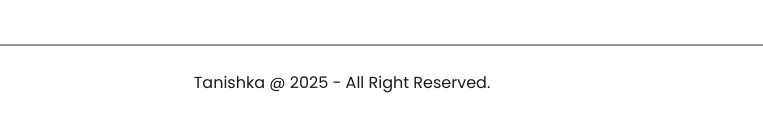
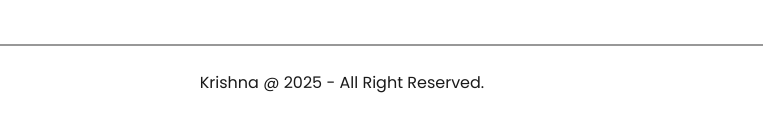
Before and after one commit to tanishkaverma43/ShineCart-Admin, a React (Create React App) app: page /addproduct in a window 1280 px wide. Shown: the part 924-1056 px from the top of the page, without its empty margins (298-1061 px from the left). Built offline with nearby package versions, Linux system fonts and the light colour scheme.

Commit message:
testing minor update push

```diff
--- a/src/Components/Footer/Footer.jsx
+++ b/src/Components/Footer/Footer.jsx
@@ -4,7 +4,7 @@ const Footer = () => {
   return (
     <div className='footer'>
       <hr />
-      <p>Tanishka @ 2025 - All Right Reserved.</p>
+      <p>Krishna @ 2025 - All Right Reserved.</p>
     </div>
   )
 }
```
